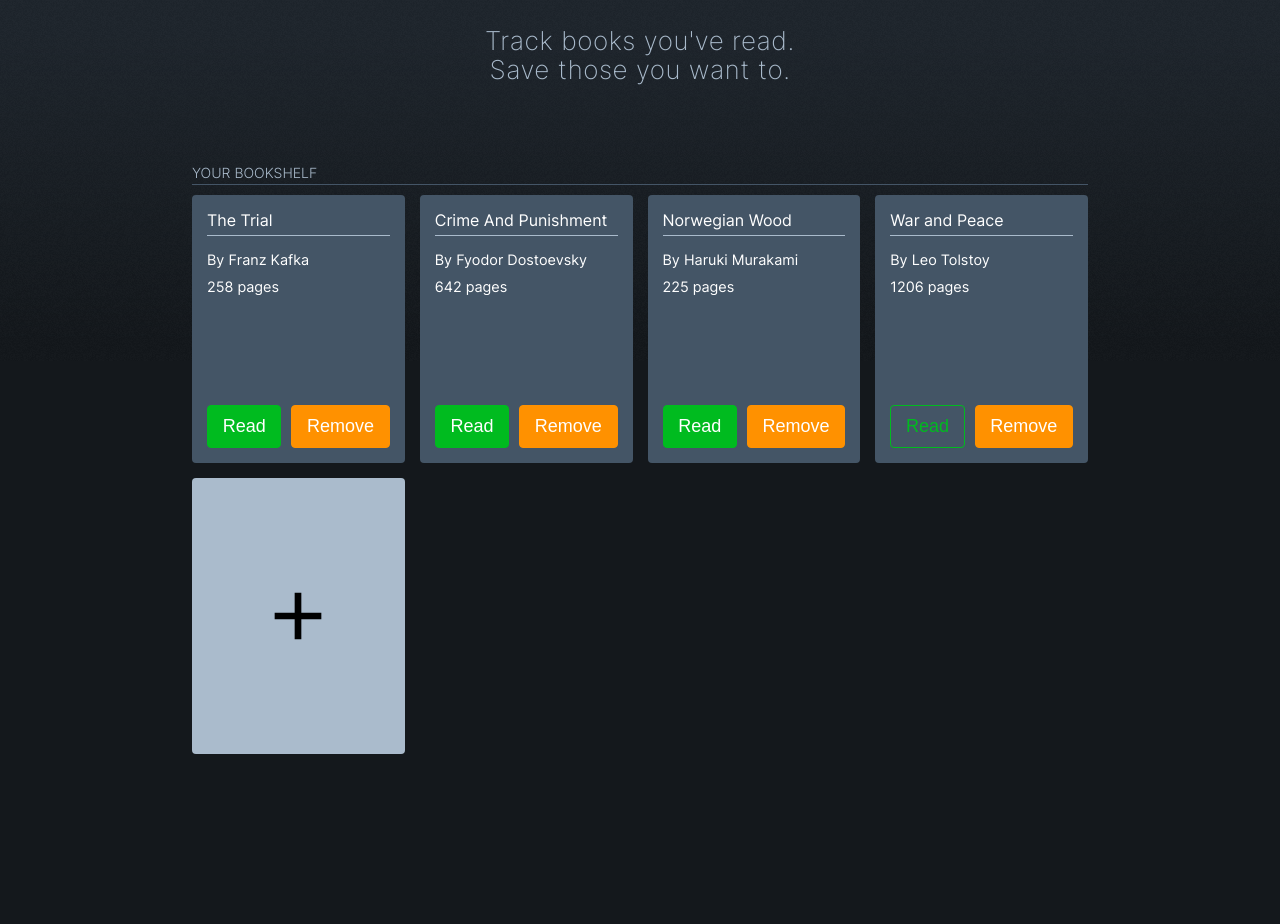
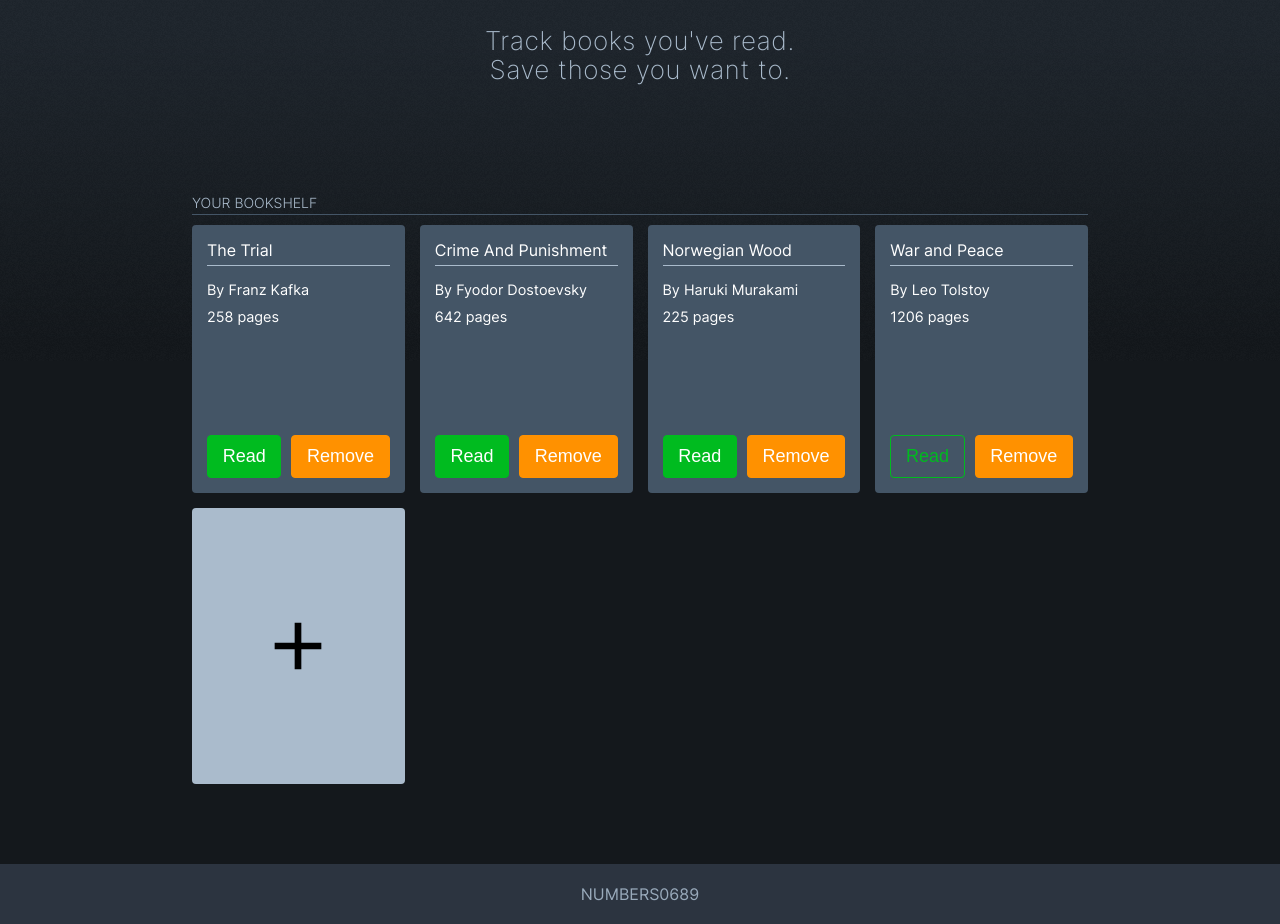
Before and after one commit to Numbers0689/bookmark, a plain HTML site: page index.html in a window 1280 px wide. Shown: the part 77-1001 px from the top of the page. Before the commit the page ends 911 px from the top, so only its background shows below. Drawn offline with Linux system fonts and the light colour scheme.

Commit message:
Add footer

```diff
--- a/index.html
+++ b/index.html
@@ -55,5 +55,8 @@
                 </div>
             </div>
         </div>
+        <footer>
+            <a href="https://github.com/Numbers0689/bookmark" target="_blank">NUMBERS0689</a>
+        </footer>
     </body>
 </html>
--- a/styles.css
+++ b/styles.css
@@ -23,6 +23,10 @@ body {
     background-position: -1px 74px;
     background-repeat: repeat-x;
     min-width: 370px;
+    min-height: 100vh;
+
+    display: flex;
+    flex-direction: column;
 }
 
 header {
@@ -231,7 +235,6 @@ form {
     font-size: 0.9rem;
     display: flex;
     flex-direction: column;
-    flex: 1;
     justify-content: space-between;
 }
 
@@ -306,3 +309,25 @@ form {
     letter-spacing: 0.02em;
     line-height: 1.1em;
 }
+
+/* footer styles */
+
+footer > a {
+    text-decoration: none;
+    color: var(--bg);
+}
+
+footer > a:hover {
+    color: var(--inpbg);
+}
+
+footer {
+    background-color: #2c3440;
+    margin: 0;
+    padding: 20px 0px;
+    text-align: center;
+}
+
+.site-body {
+    flex: 1;
+}
```
